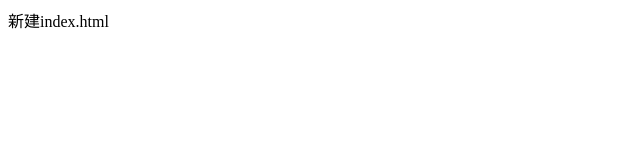
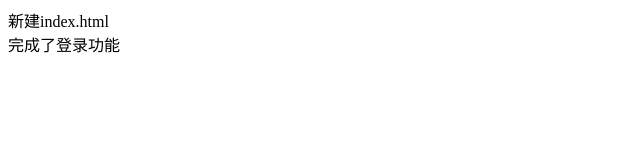
Before and after one commit to zhangjian-i/myfirst, a plain HTML site: page index.html in a window 1280 px wide. Shown: the whole page, without its empty margins (0-640 px from the left). Drawn offline with Linux system fonts and the light colour scheme.

Commit message:
登录功能完成

```diff
--- a/index.html
+++ b/index.html
@@ -10,6 +10,8 @@
 
 <body>
     <div>新建index.html</div>
+
+    <div>完成了登录功能</div>
 </body>
 
 </html>
```
